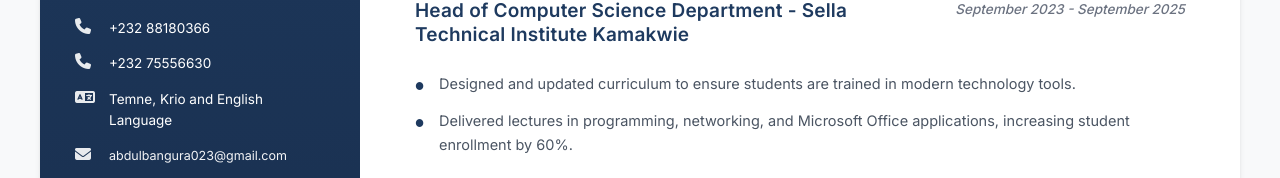
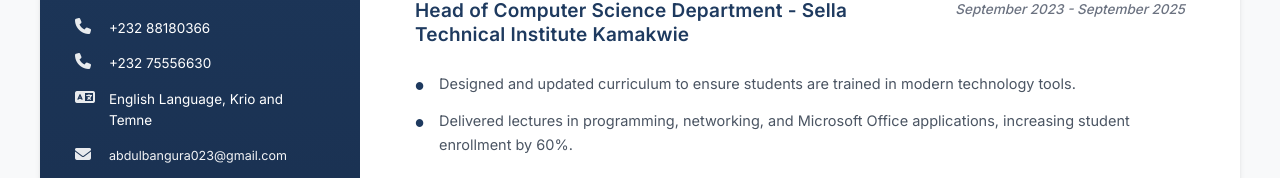
Before and after one commit to BanguraAbdul/My_Resume, an Angular app: page / in a window 1280 px wide. Shown: the part 389-567 px from the top of the page. Built offline with nearby package versions, Linux system fonts and the light colour scheme.

Commit message:
Update: Rearrange the Languages

```diff
--- a/src/app/app.component.ts
+++ b/src/app/app.component.ts
@@ -33,7 +33,7 @@ export class AppComponent {
       phone2: '+232 75556630',
       email: 'abdulbangura023@gmail.com',
       location: '4 Maghuraka Road, Masingbi Town',
-      languages: 'Temne, Krio and English Language',
+      languages: 'English Language, Krio and Temne',
       github: 'https://github.com/BanguraAbdul'
     },
 
```
